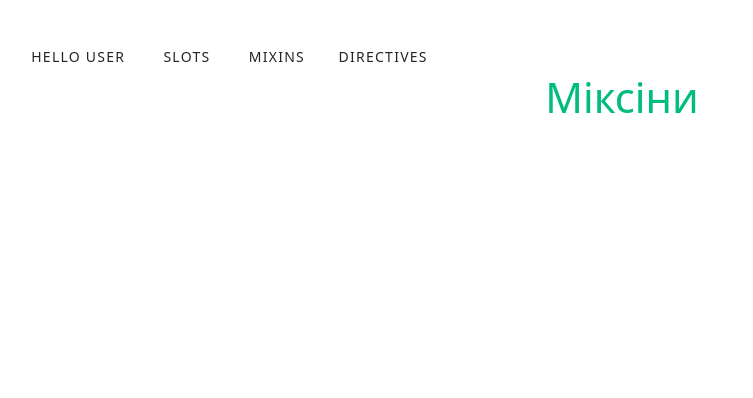
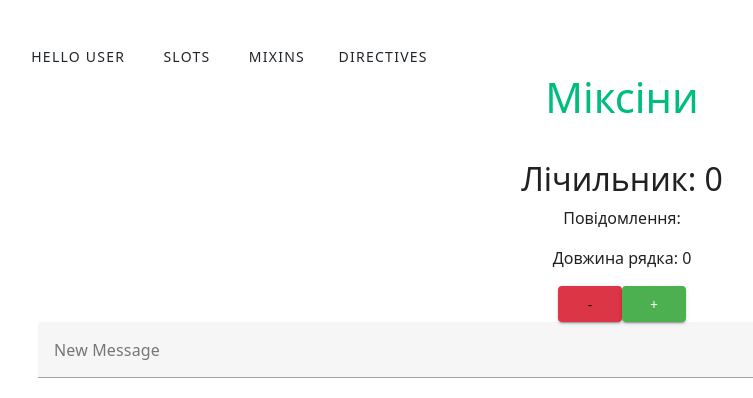
Before and after one commit to AkakiyBerula/VueLesson7, a Vue app: page /mixins in a window 1280 px wide. Shown: the top 398 px of the page, without its empty margins (18-771 px from the left). Built offline with nearby package versions, Linux system fonts and the light colour scheme.

Commit message:
Базовий Міксін: Створіть базовий міксін, який додає декілька методів або даних у компонент.

```diff
--- a/src/components/Mixins.vue
+++ b/src/components/Mixins.vue
@@ -1,12 +1,18 @@
 <template>
   <div class="greetings">
     <h1 class="green  text-center">Міксіни</h1>
+    <BaseMixin />
   </div>
 </template>
 
 <script>
+import BaseMixin from "../components/mixin-components/BaseMixin.vue"
+
 export default {
-  name: "Mixins"
+  name: "Mixins",
+  components: {
+    BaseMixin
+  }
 }
 </script>
 
--- /dev/null
+++ b/src/components/mixin-components/BaseMixin.vue
@@ -0,0 +1,22 @@
+<template>
+  <v-app>
+    <v-container class="text-center">
+      <h2>Лічильник: {{ counter }}</h2>
+      <p> Повідомлення: {{ message }}</p>
+      <p> Довжина рядка: {{ countLength }}</p>
+
+      <v-btn @click="decrement" color="danger">-</v-btn>
+      <v-btn @click="increment" color="success">+</v-btn>
+      <v-text-field v-model="message" label="New Message"></v-text-field>
+    </v-container>
+  </v-app>
+</template>
+
+<script>
+import { counterMixin } from '../mixins/counterMixin.js';
+
+export default {
+  name: 'Counter',
+  mixins: [counterMixin],
+};
+</script>
--- /dev/null
+++ b/src/components/mixins/counterMixin.js
@@ -0,0 +1,22 @@
+export const counterMixin = {
+    data() {
+        return {
+            message: '',
+            counter: 0
+        };
+    },
+    methods: {
+        increment() {
+            this.counter++;
+        },
+        decrement() {
+            this.counter--;
+        },
+
+    },
+    computed: {
+        countLength() {
+            return this.message.length
+        }
+    }
+};
```
